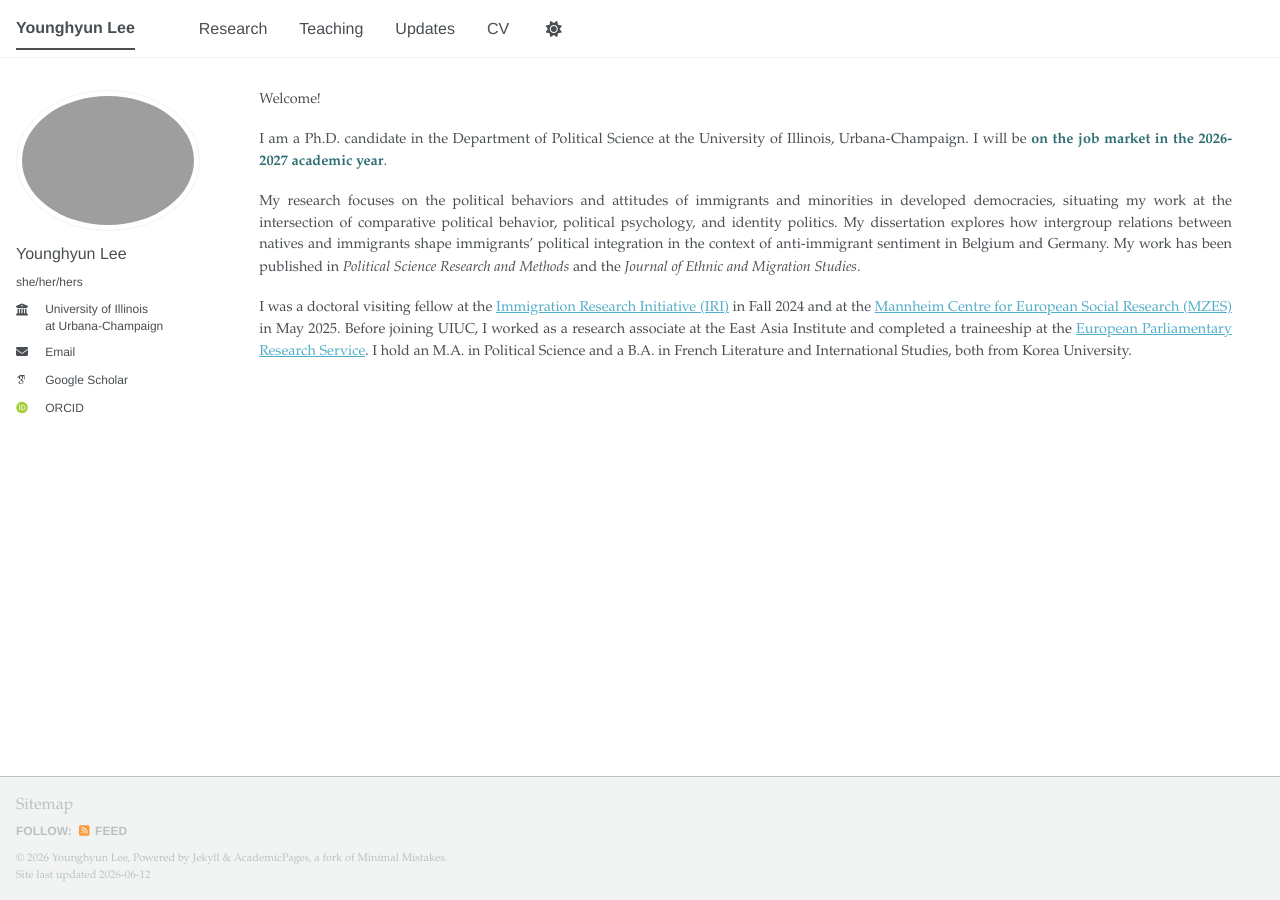
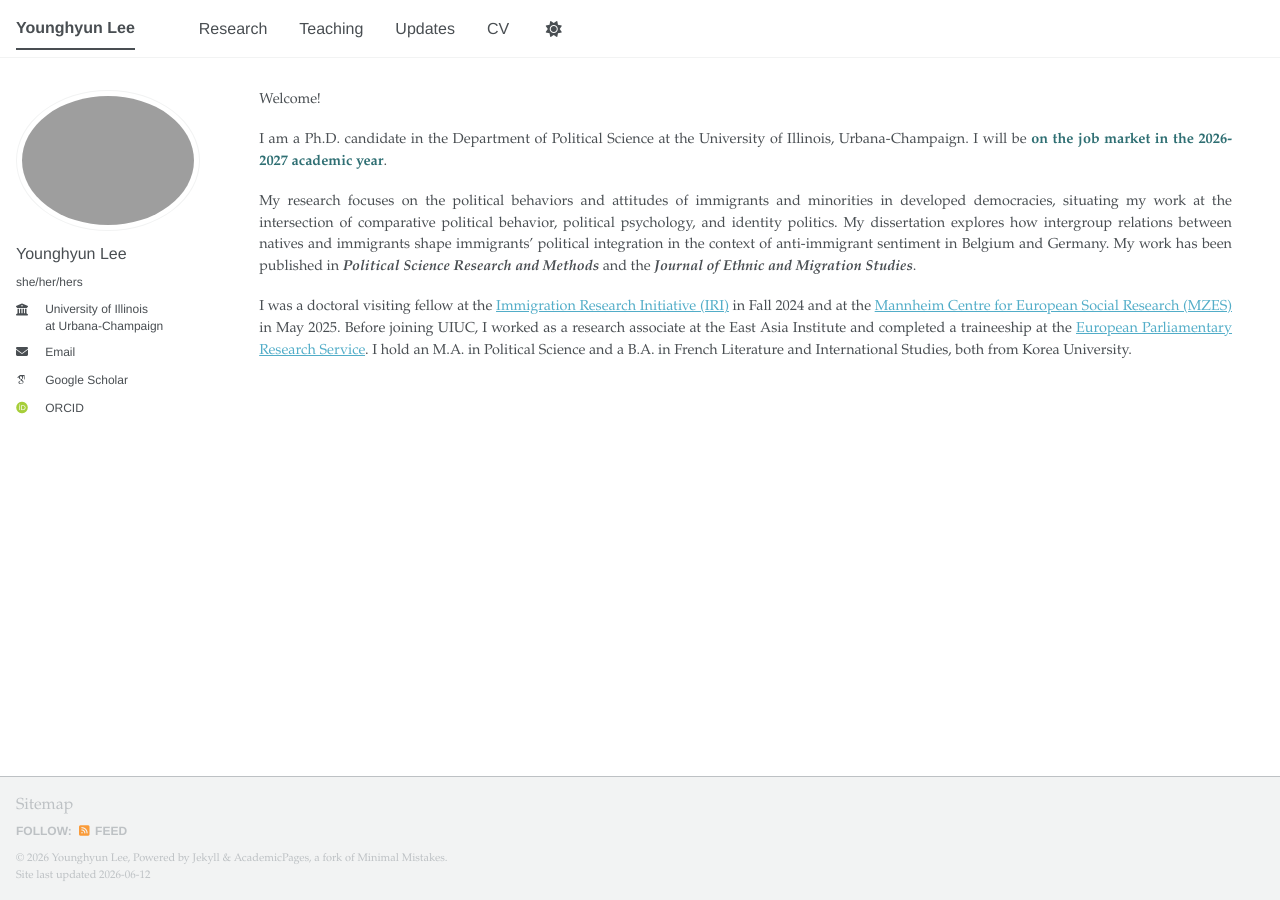
Before and after one commit to younghyunlee52/Website, a Jekyll site: the page built from _pages/about.md, in a window 1280 px wide. Built offline with Jekyll 4.4.1, drawn with Linux system fonts in a browser that asks for light colours; some web fonts are replaced; a script bundle is joined from its source files by our own code; library files that are not in the unit come from our copies.

```diff
--- a/_pages/about.md
+++ b/_pages/about.md
@@ -19,8 +19,8 @@ minorities in developed democracies, situating my work at the intersection of
 comparative political behavior, political psychology, and identity politics.
 My dissertation explores how intergroup relations between natives and
 immigrants shape immigrants' political integration in the context of
-anti-immigrant sentiment in Belgium and Germany. My work has been published in *Political Science Research and Methods* and the
-*Journal of Ethnic and Migration Studies*.
+anti-immigrant sentiment in Belgium and Germany. My work has been published in ***Political Science Research and Methods*** and the
+***Journal of Ethnic and Migration Studies***.
 
 I was a doctoral visiting fellow at the
 [Immigration Research Initiative (IRI)](https://www.irimmigration.org/younghyun-lee/)
```
